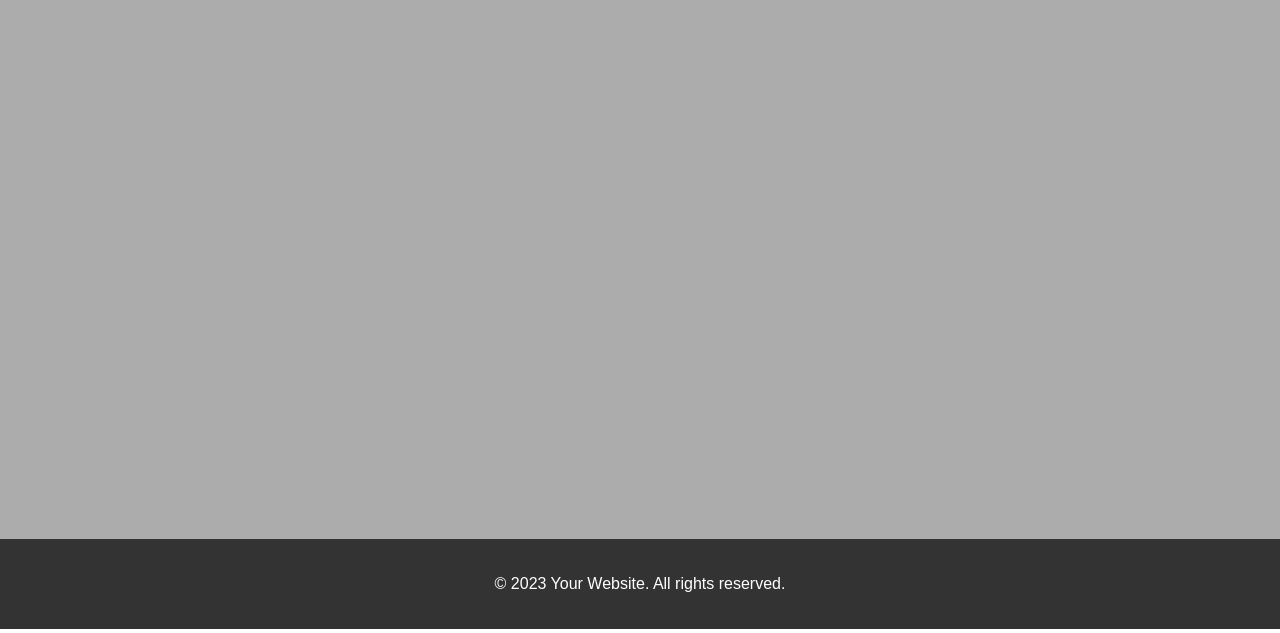
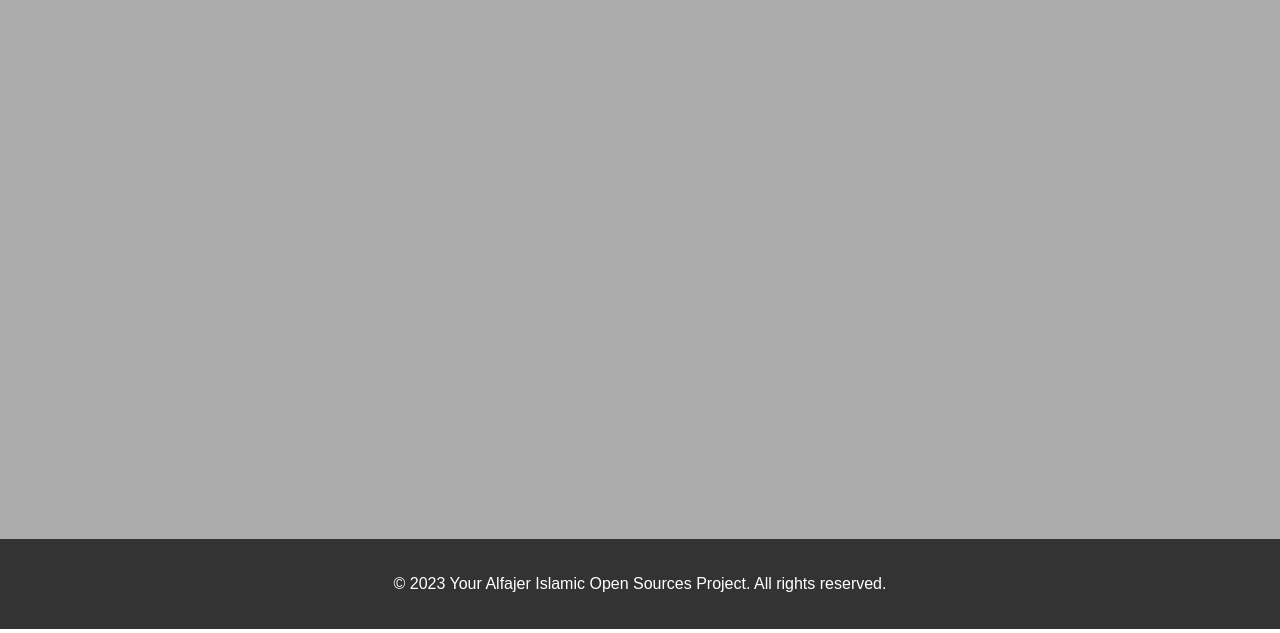
Before and after one commit to feyroozecode/alhouda_online, a Django app: template app/templates/app/base.html in a window 1280 px wide. Shown: the part 167-800 px from the top of the page. Run offline with Django 4.2, Linux system fonts and the light colour scheme; the template is opened without the code that fills it, so the values that code supplies are empty; parts of the project's set-up code (start-up, migrations or seed data) failed here and were passed over.

Commit message:
adding base.htnl to template

```diff
--- a/app/templates/app/base.html
+++ b/app/templates/app/base.html
@@ -74,7 +74,8 @@
   </div>
 
   <div class="footer">
-    <p>&copy; 2023 Your Website. All rights reserved.</p>
+    <p>&copy; 2023 Your Alfajer Islamic Open Sources Project.
+        All rights reserved.</p>
   </div>
 </body>
 </html>
```
